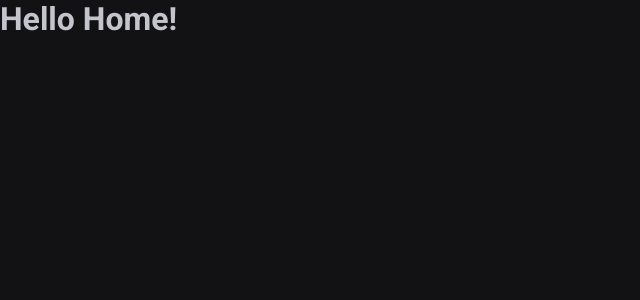
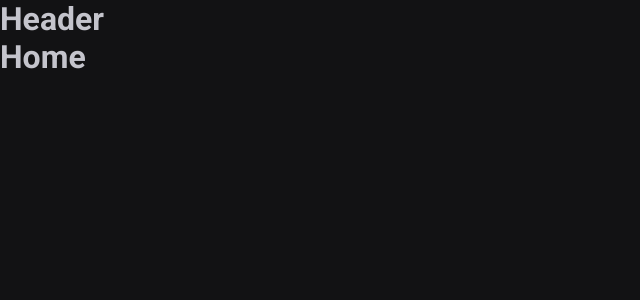
Before and after one commit to ghiberti85/ignite-timer, a React (Vite) app: page / in a window 1280 px wide. Shown: the top 300 px of the page, without its empty margins (0-640 px from the left). Built offline with nearby package versions, Linux system fonts and the light colour scheme.

Commit message:
Adding Dafault Layout component and inserting in Router

```diff
--- a/src/Router.tsx
+++ b/src/Router.tsx
@@ -3,12 +3,15 @@
 import { Home } from './pages/Home'
 
 import { History } from './pages/History'
+import { DefaultLayout } from './layouts/DefaultLayout';
 
 export function Router() {
     return (
         <Routes>
-            <Route path="/" element={<Home />} />
-            <Route path="/history" element={<History />} />
+            <Route path="/" element={<DefaultLayout />}>
+                <Route path="/" element={<Home />} />
+                <Route path="/history" element={<History />} />
+            </Route>
         </Routes>
     );
 }
--- /dev/null
+++ b/src/components/Header.tsx
@@ -0,0 +1,3 @@
+export function Header() {
+    return <h1>Header</h1>
+}
--- /dev/null
+++ b/src/layouts/DefaultLayout.tsx
@@ -0,0 +1,11 @@
+import { Outlet } from "react-router-dom";
+import { Header } from "../components/Header";
+
+export function DefaultLayout() {
+    return (
+        <div>
+            <Header />
+            <Outlet />
+        </div>
+    )
+}
--- a/src/pages/History.tsx
+++ b/src/pages/History.tsx
@@ -1,5 +1,7 @@
 export function History() {
     return (
-        <h1>Hello History!</h1>
+        <div>
+        <h1>History</h1>
+    </div>
     )
 }
--- a/src/pages/Home.tsx
+++ b/src/pages/Home.tsx
@@ -1,5 +1,7 @@
 export function Home() {
     return (
-        <h1>Hello Home!</h1>
+        <div>
+            <h1>Home</h1>
+        </div>
     )
 }
```
